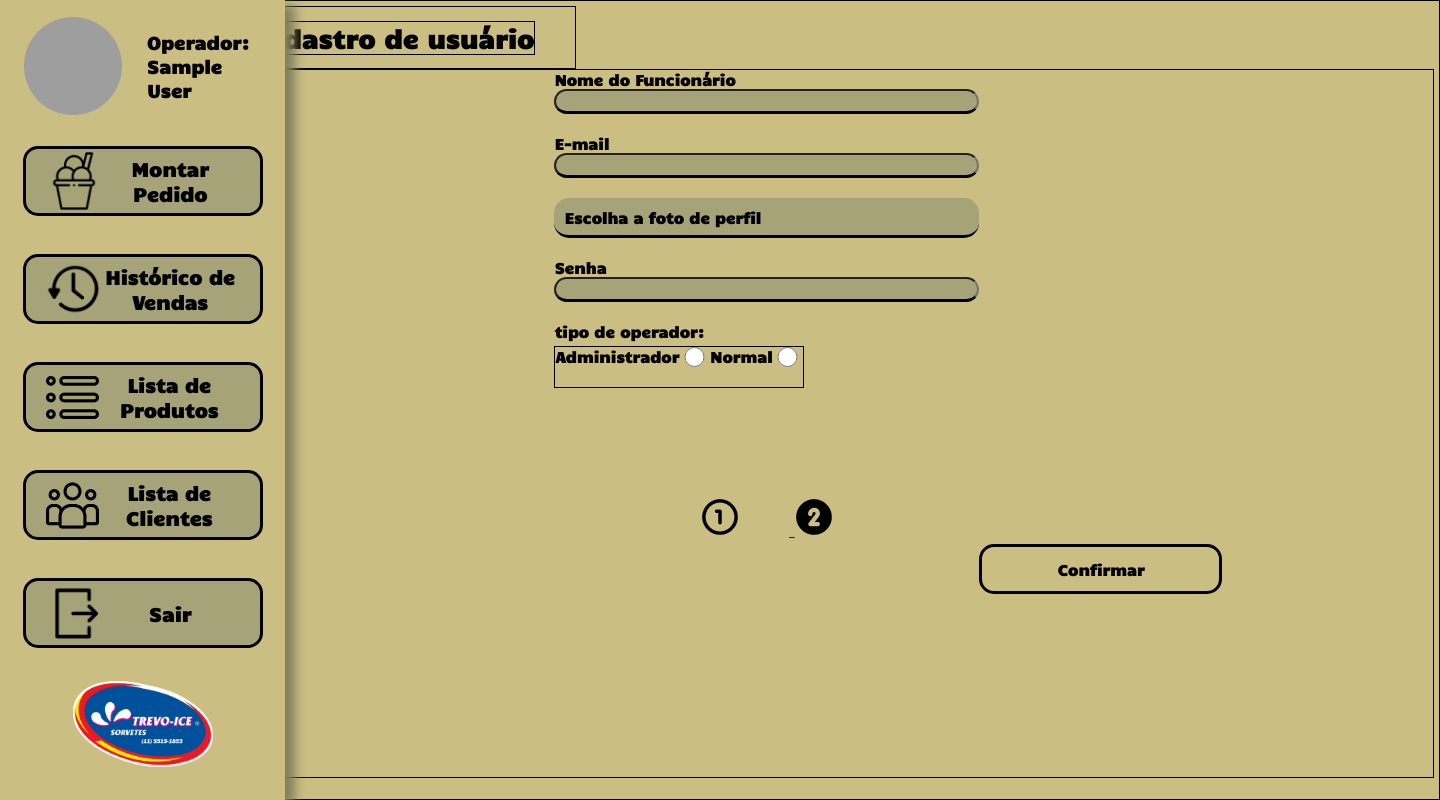
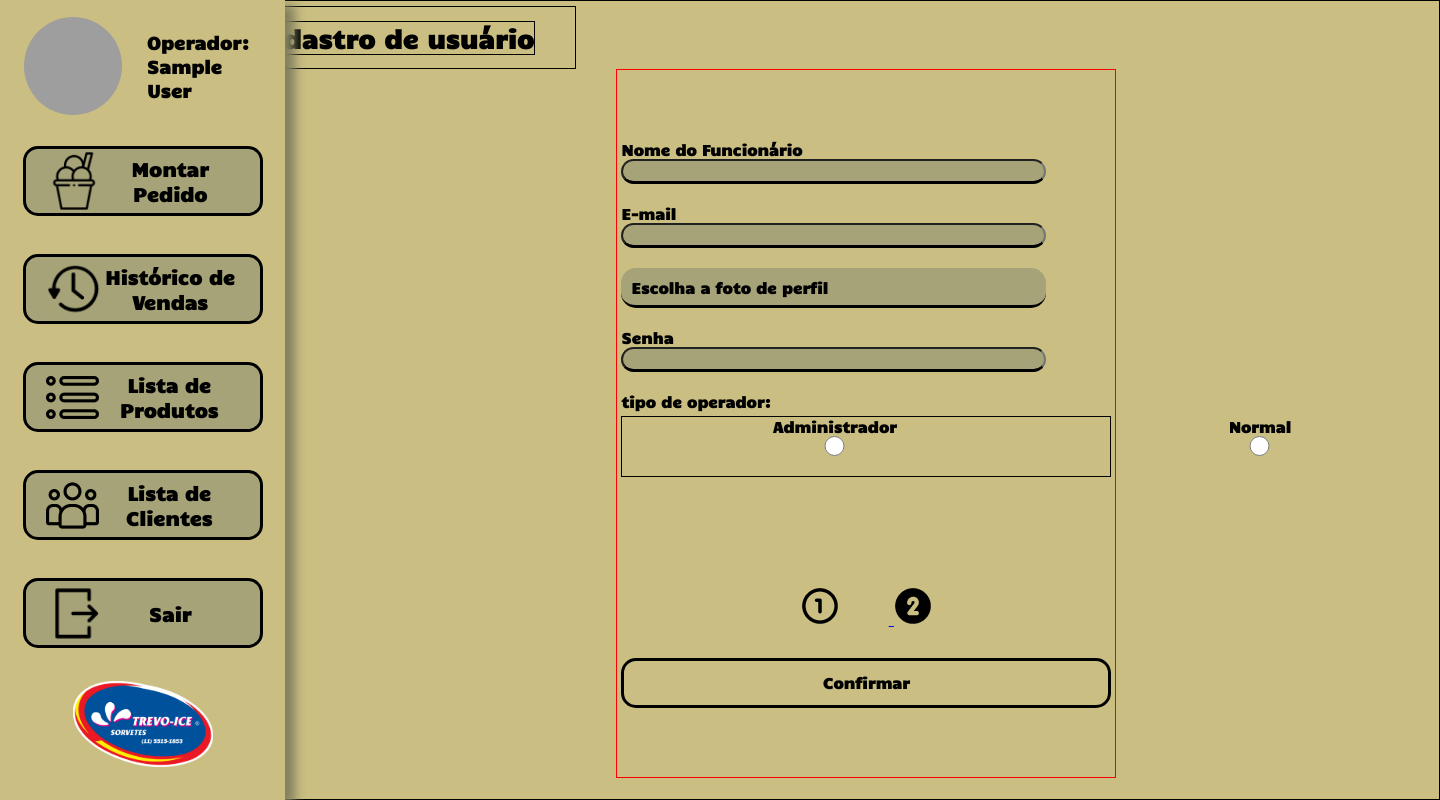
Before and after one commit to Victor-Otsuga/TCC, a PHP site: page /PHP/Cadastroope.php in a window 1440 px wide; the page is wider, and only the part inside the window is pictured. Run offline with PHP 8.4, Linux system fonts and the light colour scheme; the visitor is signed in with stand-in values (Sample User, id 1); grey boxes are pictures that could not be loaded.

Commit message:
php/css modify

```diff
--- a/TCC2-master/CSS/CaUs.css
+++ b/TCC2-master/CSS/CaUs.css
@@ -45,6 +45,7 @@ body{
     background: #CABE82;
 
 
+
     }
 
     #number{
@@ -81,14 +82,17 @@ body{
 
     #conteudo{
 
-            width: auto;
+            width: 500px;
             font-family: "Candal";
-            position: relative;
             font-size: 15px;
             height: 90%;
-            border: #000 1px solid;
-            padding-left: 30%;
+            border: red 1px solid;
             display: flex;
+            justify-content: center;
+            align-items: center;
+            margin-left: 35%;
+
+
 
         }
 
@@ -156,15 +160,12 @@ body{
             font-weight: bold;
             border: 3px solid #000;
             height: 50px;
-            width: 243px;
             border-radius: 15px;
             background-color:  #CABE82;
             cursor: pointer;
-            margin-left: auto;
             font-size: 15px;
             position: relative;
-            margin-top: 5px;
-            margin-left: 100%;
+            margin-top: 30px;
 
             font-family: "Candal";
             }
@@ -192,7 +193,7 @@ body{
         border: #000 1px solid;
         display:flex;
         margin-top: 5px;
-        width: 250px;
+        width: 490px;
     }
 
     input[type="file"]{ width: 0.1px;
--- a/TCC2-master/PHP/Cadastroope.php
+++ b/TCC2-master/PHP/Cadastroope.php
@@ -54,9 +54,9 @@ If ($_SESSION['nivel_session'] != 1){
               <input name="senha" type="password" autocomplete="off" class="input">
               <label >tipo de operador:</label>
                 <div class="rdiv">
-                <label for="tipo_oper" class="radio">Administrador</label><input type="radio" class="input" name="nivel_acess" value="1">
-                <label for="tipo_oper" class="radio">Normal</label>
-                <input type="radio"  class="input" name="nivel_acess" value="2">
+                <label for="tipo_oper" class="radio">Administrador <input type="radio" class="input" name="nivel_acess" value="1">  </label>
+                <label for="tipo_oper" class="radio">Normal <input type="radio"  class="input" name="nivel_acess" value="2"></label>
+
                 </div>
 
                 <div id="number">
--- a/TCC2-master/PHP/Menu.php
+++ b/TCC2-master/PHP/Menu.php
@@ -164,7 +164,7 @@ include ('conexao.php');
                 <img src="../IMG/conf.png">
 
                 <a   href="editarope.php"  class="lkc" > Editar Usuário</a>
-                <a href="Cadastroope.php" class="lkc" class="sidebtn">Cadastro Usuário</a>
+                <a href="Cadastroope.php" class="lkc" class="sidebtn">Cadastrar Operador</a>
                 <a href="cadcli2.php" class="lkc">Cadastro de Cliente</a>
 
             </div>
--- a/TCC2-master/PHP/ProdutosList.php
+++ b/TCC2-master/PHP/ProdutosList.php
@@ -192,7 +192,7 @@ include ('conexao.php');
                 <img src="../IMG/conf.png" >
 
                 <a onclick="newPopup()" id="lkc">Editar Usuário</a>
-                <a href="Cadastroope.php" id="lkc" class="sidebtn">Cadastro Usuário</a>
+                <a href="Cadastroope.php" id="lkc" class="sidebtn">Cadastrar Operador</a>
                 <a href="cadcli.php" id="lkc">Cadastro de Cliente</a>
 
             </div>
--- a/TCC2-master/PHP/histcli.php
+++ b/TCC2-master/PHP/histcli.php
@@ -126,7 +126,7 @@ include ('conexao.php');
                 <img src="../IMG/conf.png" >
 
                 <a class="lkc">Editar Usuário</a>
-                <a href="Cadastroope.php" class="lkc" class="sidebtn">Cadastro Usuário</a>
+                <a href="Cadastroope.php" class="lkc" class="sidebtn">Cadastrar Operador</a>
                 <a href="cadcli.php" class="lkc">Cadastro de Cliente</a>
 
             </div>
--- a/TCC2-master/PHP/historico.php
+++ b/TCC2-master/PHP/historico.php
@@ -278,7 +278,7 @@ include ('conexao.php');
                 <img src="../IMG/conf.png" >
 
                 <a onclick="Popup()" class="lkc">Editar Usuário</a>
-                <a href="Cadastroope.php" class="lkc" class="sidebtn">Cadastro Usuário</a>
+                <a href="Cadastroope.php" class="lkc" class="sidebtn">Cadastrar Operador</a>
                 <a href="cadcli.html" class="lkc">Cadastro de Cliente</a>
 
             </div>
--- a/TCC2-master/PHP/historicoped.php
+++ b/TCC2-master/PHP/historicoped.php
@@ -113,7 +113,7 @@ include ('conexao.php');
                 <img src="../IMG/conf.png" >
 
                 <a href="" class="lkc">Editar Usuário</a>
-                <a href="Cadastroope.php" class="lkc" class="sidebtn">Cadastro Usuário</a>
+                <a href="Cadastroope.php" class="lkc" class="sidebtn">Cadastrar Operador</a>
                 <a href="cadcli.php" class="lkc">Cadastro de Cliente</a>
 
             </div>
--- a/TCC2-master/PHP/testeTabela.php
+++ b/TCC2-master/PHP/testeTabela.php
@@ -142,7 +142,7 @@ include ('conexao.php');
                 <img src="../IMG/conf.png" >
 
                 <a href="" class="lkc">Editar Usuário</a>
-                <a href="Cadastroope.php" class="lkc" class="sidebtn">Cadastro Usuário</a>
+                <a href="Cadastroope.php" class="lkc" class="sidebtn">Cadastrar Operador</a>
                 <a href="cadcli.php" class="lkc">Cadastro de Cliente</a>
 
             </div>
--- a/TCC2-master/test_bd.txt
+++ b/TCC2-master/test_bd.txt
@@ -16,7 +16,7 @@ id_oper int primary key auto_increment
 );
 
 INSERT INTO `operador` VALUES ('thi', 'angu@adm.com.br', '123', 1, 'avatar', null);
-INSERT INTO `operador` VALUES ('angu', 'angu2@adm.com.br', 'a665a45920422f9d417e4867efdc4fb8a04a1f3fff1fa07e998e86f7f7a27ae3', 1, 'avatar' null);
+INSERT INTO `operador` VALUES ('angu', 'a@adm.com', 'a665a45920422f9d417e4867efdc4fb8a04a1f3fff1fa07e998e86f7f7a27ae3', 1, 'avatar', null);
 
 
 create table cliente(
```
